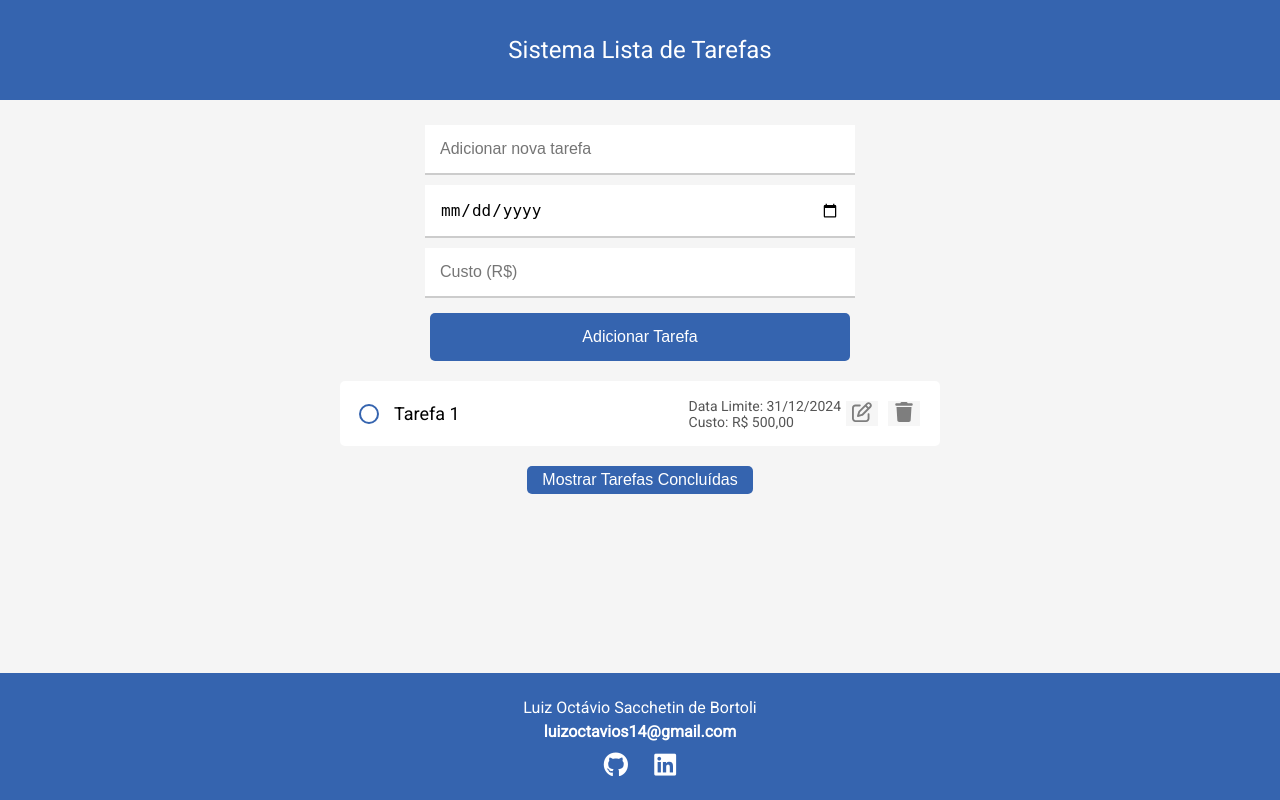
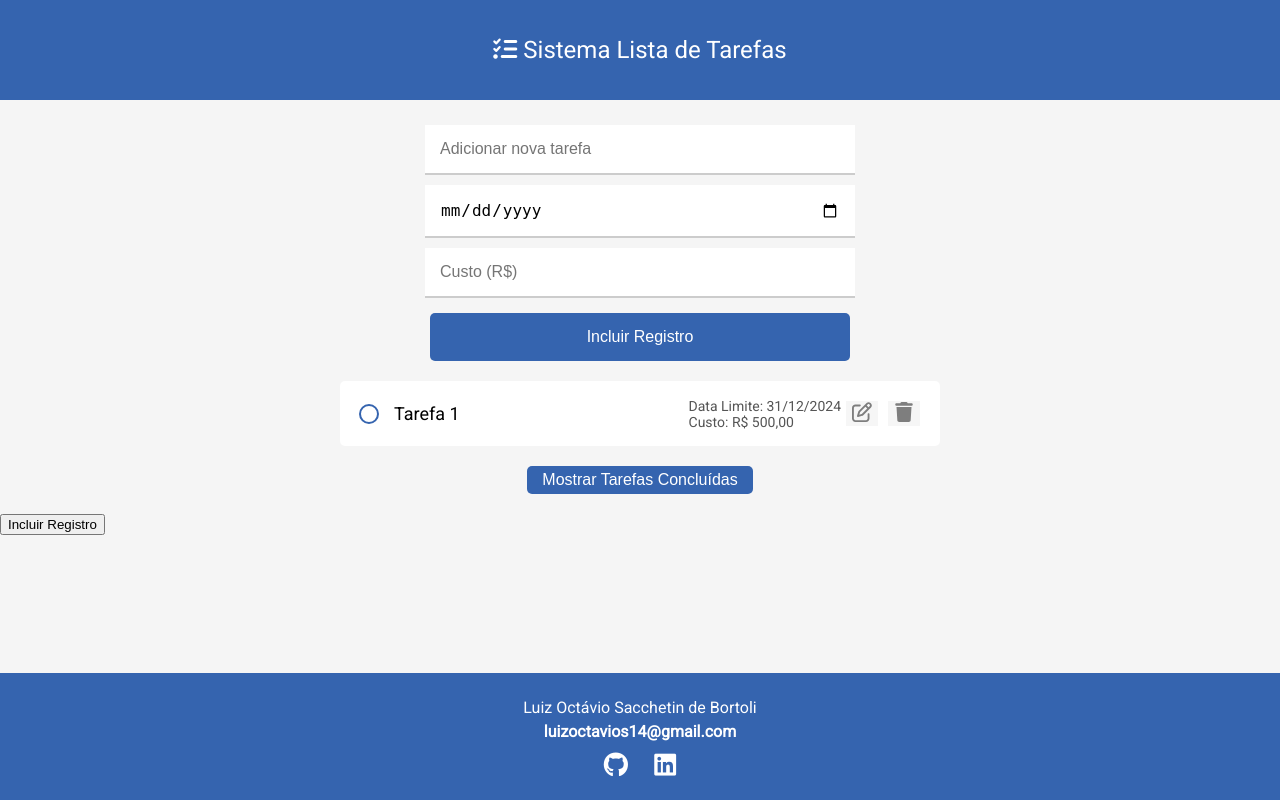
Before and after one commit to LuizOctavioSB/ToDoList, a PHP site: page / in a window 1280 px wide. Run offline with PHP 8.4, Linux system fonts and the light colour scheme; data comes from the database, SQL or seed files in the repository.

Commit message:
adicionado segundo botao de incluir registro

```diff
--- a/index.php
+++ b/index.php
@@ -3,24 +3,26 @@
 
 <head>
     <meta charset="UTF-8">
+    <meta name="viewport" content="width=device-width, initial-scale=1.0">
     <title>Sistema Lista de Tarefas</title>
+    <link rel="icon" href="assets/icons/favicon.ico" type="image/x-icon">
     <link rel="stylesheet" href="assets/css/style.css">
     <link rel="stylesheet" href="https://cdnjs.cloudflare.com/ajax/libs/font-awesome/6.4.0/css/all.min.css">
 </head>
 
 <body>
     <header>
-        <h1>Sistema Lista de Tarefas</h1>
+        <h1><i class="fa-solid fa-list-check"></i> Sistema Lista de Tarefas</h1>
     </header>
     <main>
         <div id="message"></div>
 
         <!-- Formulário para adicionar novas tarefas -->
-        <div class="task-input">
+        <div class="task-input" id="task-input-form">
             <input type="text" id="new-task" placeholder="Adicionar nova tarefa">
             <input type="date" id="task-date" placeholder="Data Limite">
             <input type="text" id="task-cost" placeholder="Custo (R$)">
-            <button id="add-task">Adicionar Tarefa</button>
+            <button id="add-task">Incluir Registro</button>
         </div>
 
         <!-- Lista de Tarefas Pendentes -->
@@ -29,6 +31,11 @@
         <!-- Botão para mostrar/ocultar tarefas concluídas -->
         <div class="toggle-completed">
             <button id="toggle-completed">Mostrar Tarefas Concluídas</button>
+        </div>
+
+        <!-- Botão para incluir novo registro -->
+        <div id="include-record" class="include-record">
+            <button id="include-record-button">Incluir Registro</button>
         </div>
 
         <!-- Lista de Tarefas Concluídas -->
```
